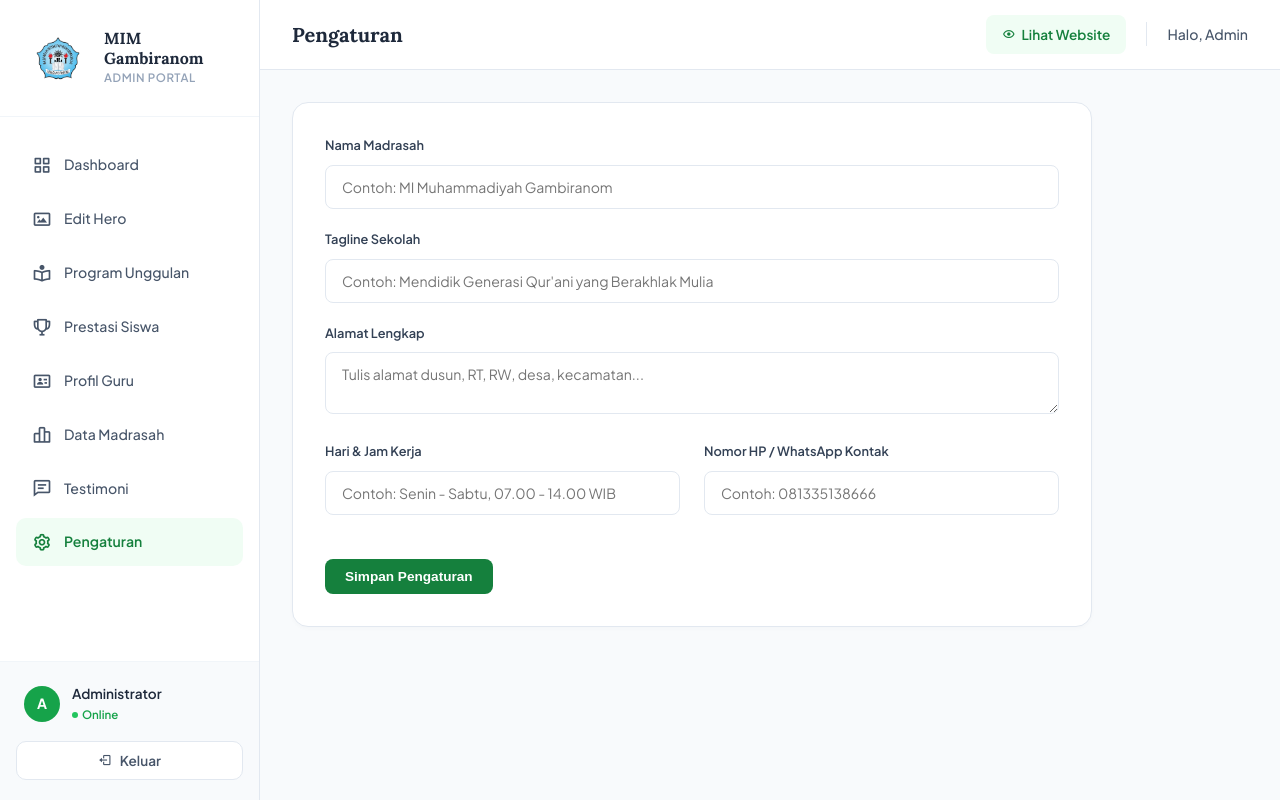
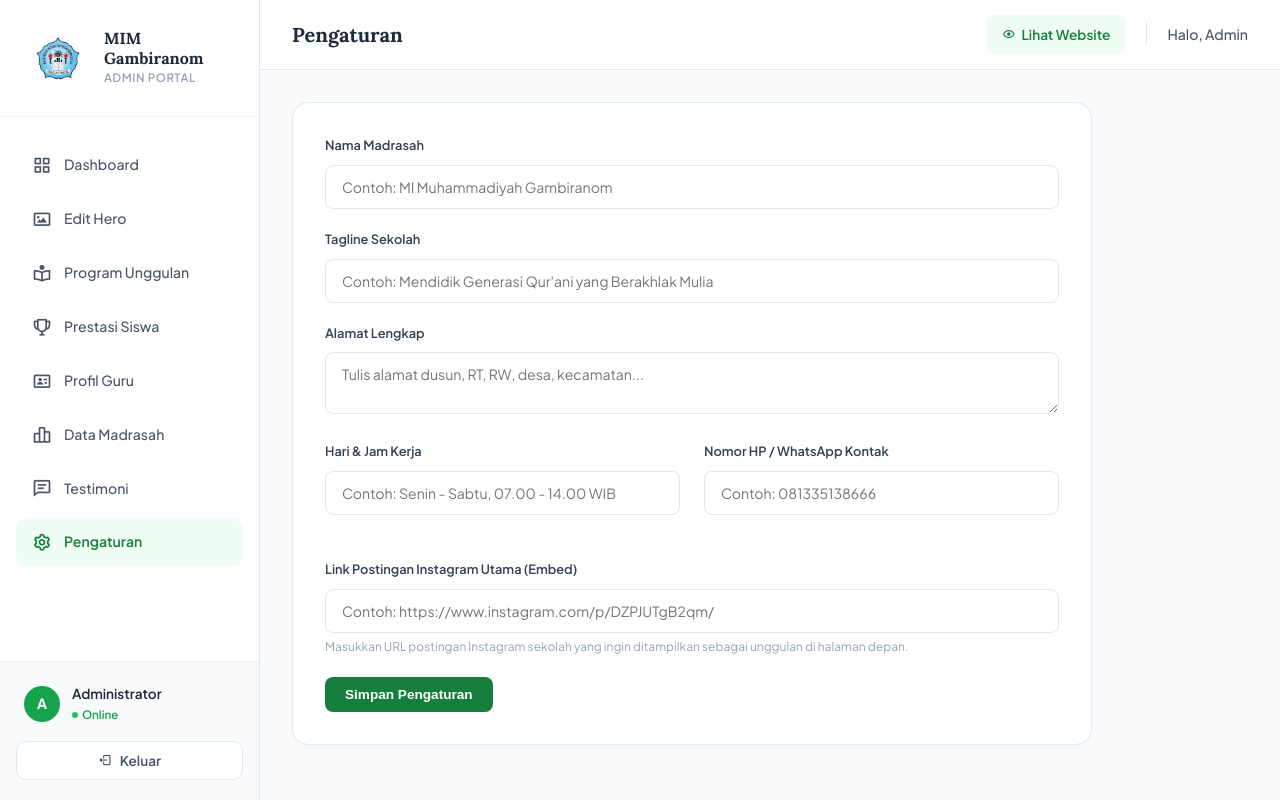
Before and after one commit to mifdev0/mim-gambiranom-web, a Next.js app: page /admin/pengaturan in a window 1280 px wide. Built offline with nearby package versions, Linux system fonts and the light colour scheme; no server answers; the database is empty.

Commit message:
feat: make Instagram post URL editable in Admin Settings

```diff
--- a/src/app/admin/pengaturan/page.js
+++ b/src/app/admin/pengaturan/page.js
@@ -15,6 +15,7 @@ export default function AdminSettingsPage() {
   const [address, setAddress] = useState('');
   const [workHours, setWorkHours] = useState('');
   const [phone, setPhone] = useState('');
+  const [instagramPostUrl, setInstagramPostUrl] = useState('');
 
   useEffect(() => {
     fetchSettings();
@@ -30,6 +31,7 @@ export default function AdminSettingsPage() {
           if (s.key === 'address') setAddress(s.value);
           if (s.key === 'work_hours') setWorkHours(s.value);
           if (s.key === 'phone') setPhone(s.value);
+          if (s.key === 'instagram_post_url') setInstagramPostUrl(s.value);
         });
       }
     } catch (err) {
@@ -53,7 +55,8 @@ export default function AdminSettingsPage() {
       { key: 'school_tagline', value: schoolTagline },
       { key: 'address', value: address },
       { key: 'work_hours', value: workHours },
-      { key: 'phone', value: phone }
+      { key: 'phone', value: phone },
+      { key: 'instagram_post_url', value: instagramPostUrl }
     ];
 
     try {
@@ -136,6 +139,19 @@ export default function AdminSettingsPage() {
           </div>
         </div>
 
+        <div className={styles.formGroup}>
+          <label>Link Postingan Instagram Utama (Embed)</label>
+          <input
+            type="url"
+            value={instagramPostUrl}
+            onChange={(e) => setInstagramPostUrl(e.target.value)}
+            placeholder="Contoh: https://www.instagram.com/p/DZPJUTgB2qm/"
+          />
+          <p style={{ fontSize: '0.75rem', color: 'var(--slate-400)', marginTop: '4px' }}>
+            Masukkan URL postingan Instagram sekolah yang ingin ditampilkan sebagai unggulan di halaman depan.
+          </p>
+        </div>
+
         <button type="submit" className={`${styles.btnAction} ${styles.primary}`} disabled={saving}>
           {saving ? <><i className="bx bx-loader-alt bx-spin"></i> Menyimpan...</> : 'Simpan Pengaturan'}
         </button>
```
Also changed, not shown: src/app/page.js (+15 -2 lines).
